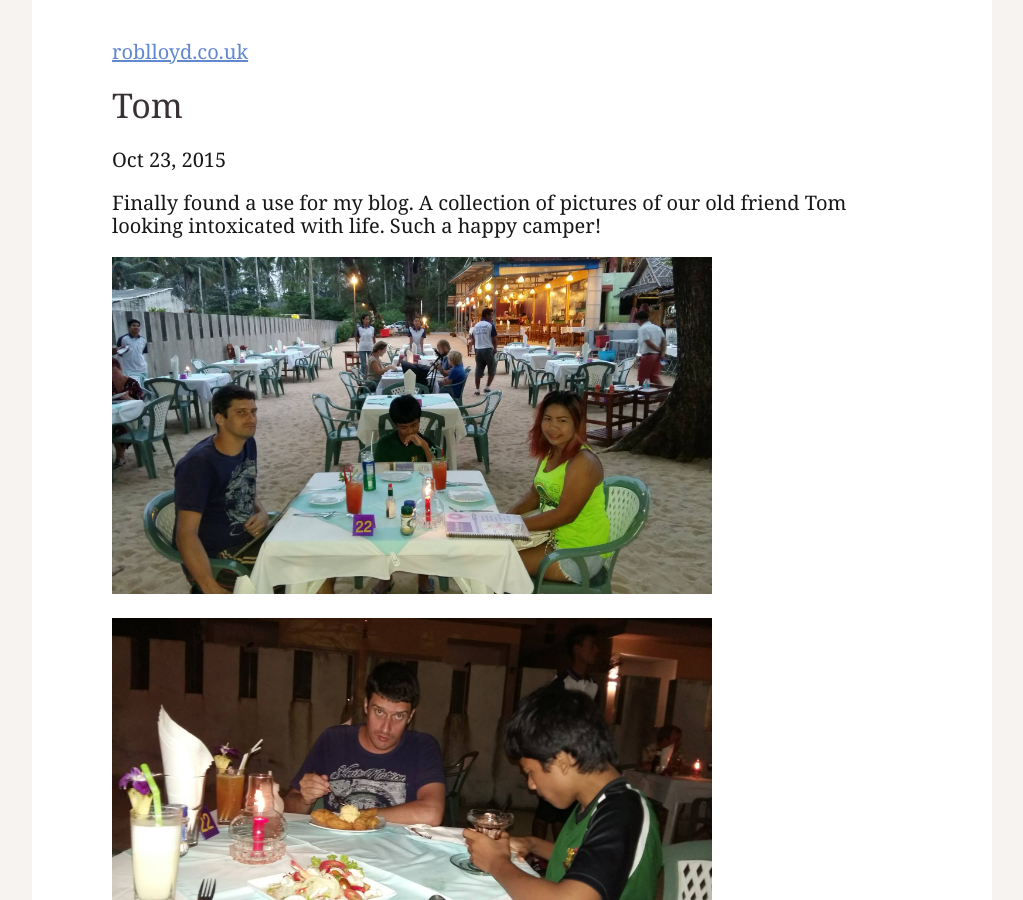
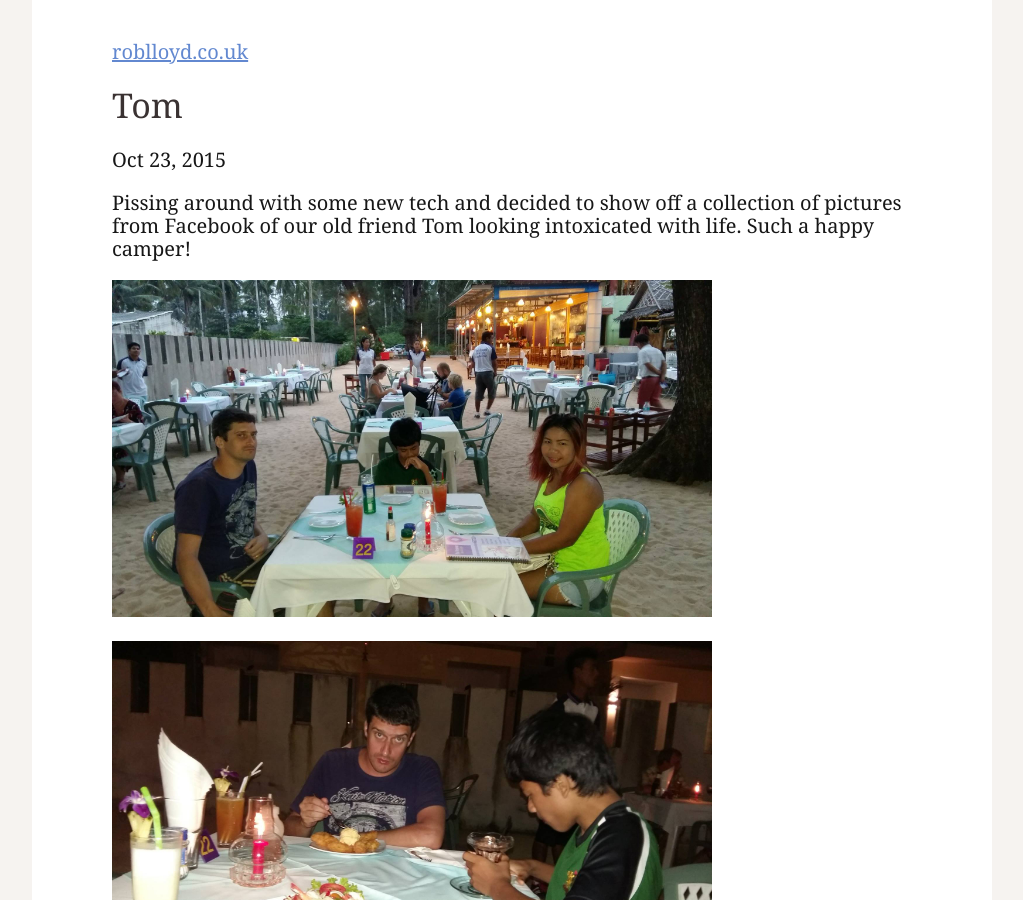
Before and after one commit to huckocs/huckocs.github.io, a Jekyll site: the page built from _posts/2015-10-23-tommy-tits.markdown, in a window 1280 px wide and 900 px high. Shown: the whole window, without its empty margins (128-1151 px from the left). Built offline with Jekyll 4.4.1, drawn with Linux system fonts in a browser that asks for light colours; nearby versions of some CDN libraries; library files that are not in the unit come from our copies.

Commit message:
Rob:Tommy tits

```diff
--- a/_posts/2015-10-23-tommy-tits.markdown
+++ b/_posts/2015-10-23-tommy-tits.markdown
@@ -5,7 +5,7 @@ date:   2015-10-23 15:06:25
 categories: Tom
 ---
 
-Finally found a use for my blog. A collection of pictures of our old friend Tom looking intoxicated with life. Such a happy camper!
+Pissing around with some new tech and decided to show off a collection of pictures from Facebook of our old friend Tom looking intoxicated with life. Such a happy camper!
 
 ![My helpful screenshot](/Tom/1.jpg)
 
```
